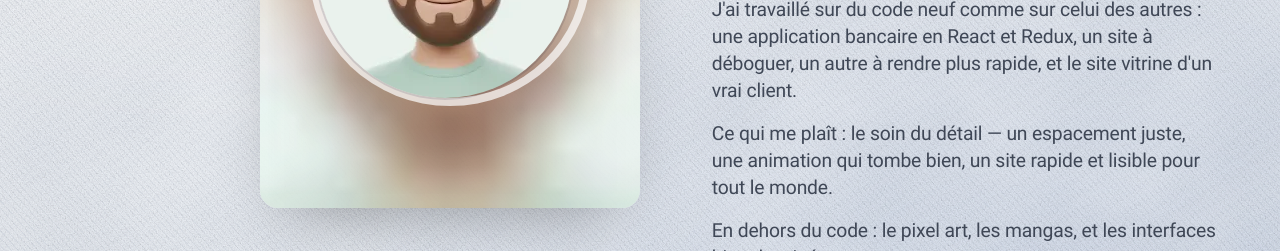
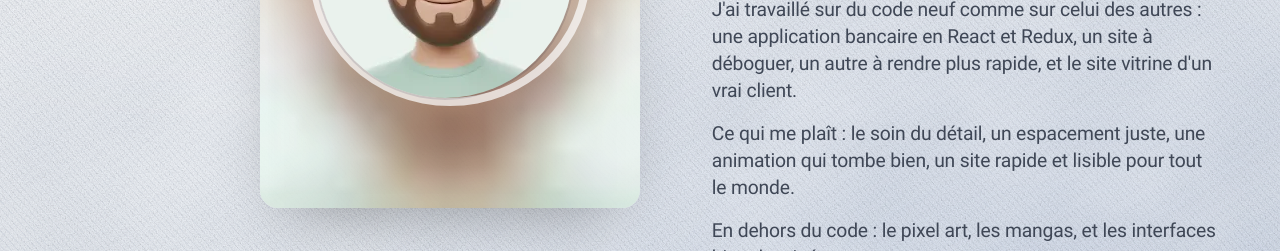
Before and after one commit to KevinPTEK/portfolio, a React (Vite) app: page / in a window 1280 px wide. Shown: the part 1360-1611 px from the top of the page. Built offline with nearby package versions, Linux system fonts and the light colour scheme.

Commit message:
ajustement texte about

```diff
--- a/src/sections/About/About.jsx
+++ b/src/sections/About/About.jsx
@@ -47,7 +47,7 @@ export function About() {
             autre à rendre plus rapide, et le site vitrine d'un vrai client.
           </p>
           <p className="about__paragraph">
-            Ce qui me plaît&nbsp;: le soin du détail — un espacement juste, une
+            Ce qui me plaît&nbsp;: le soin du détail, un espacement juste, une
             animation qui tombe bien, un site rapide et lisible pour tout le
             monde.
           </p>
```
